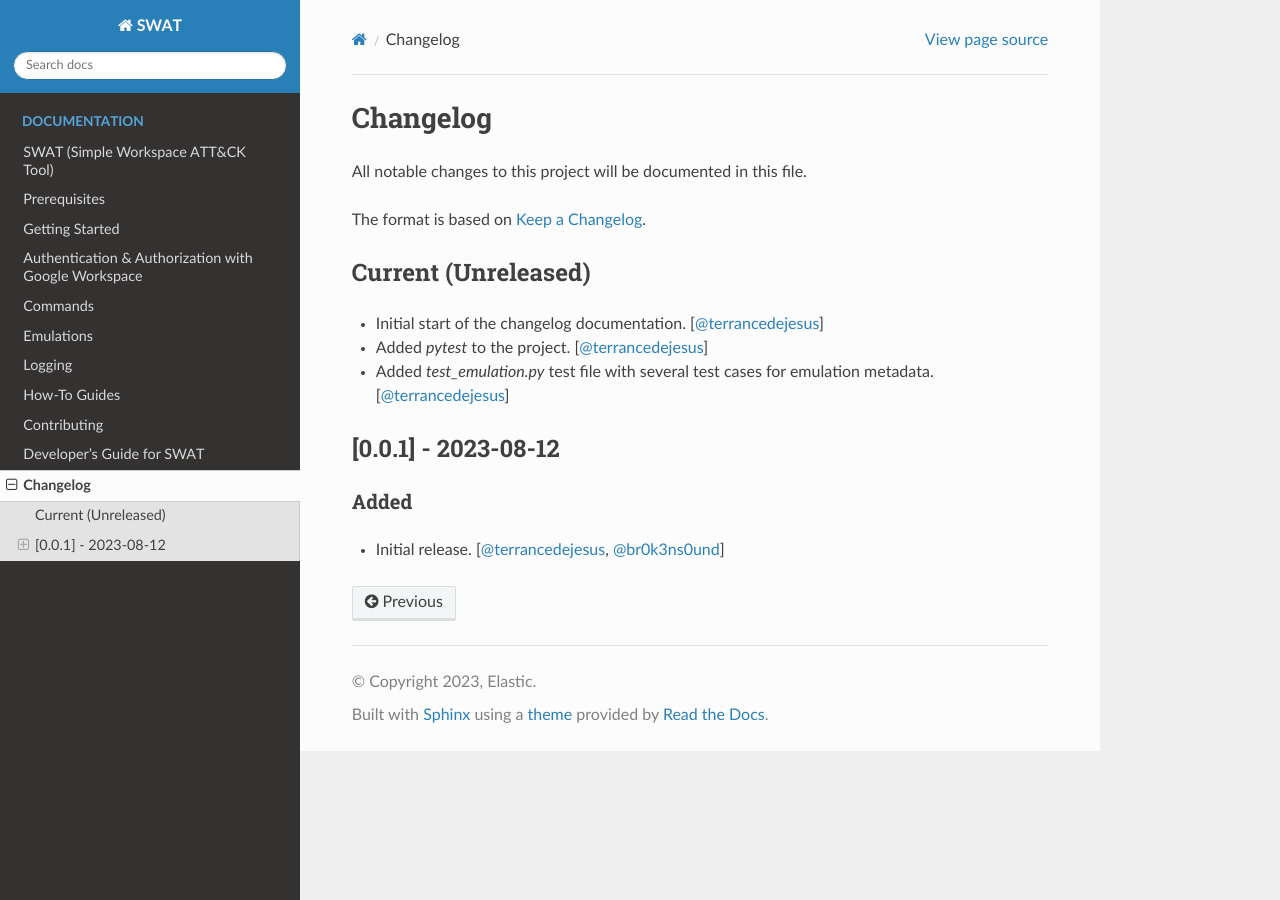
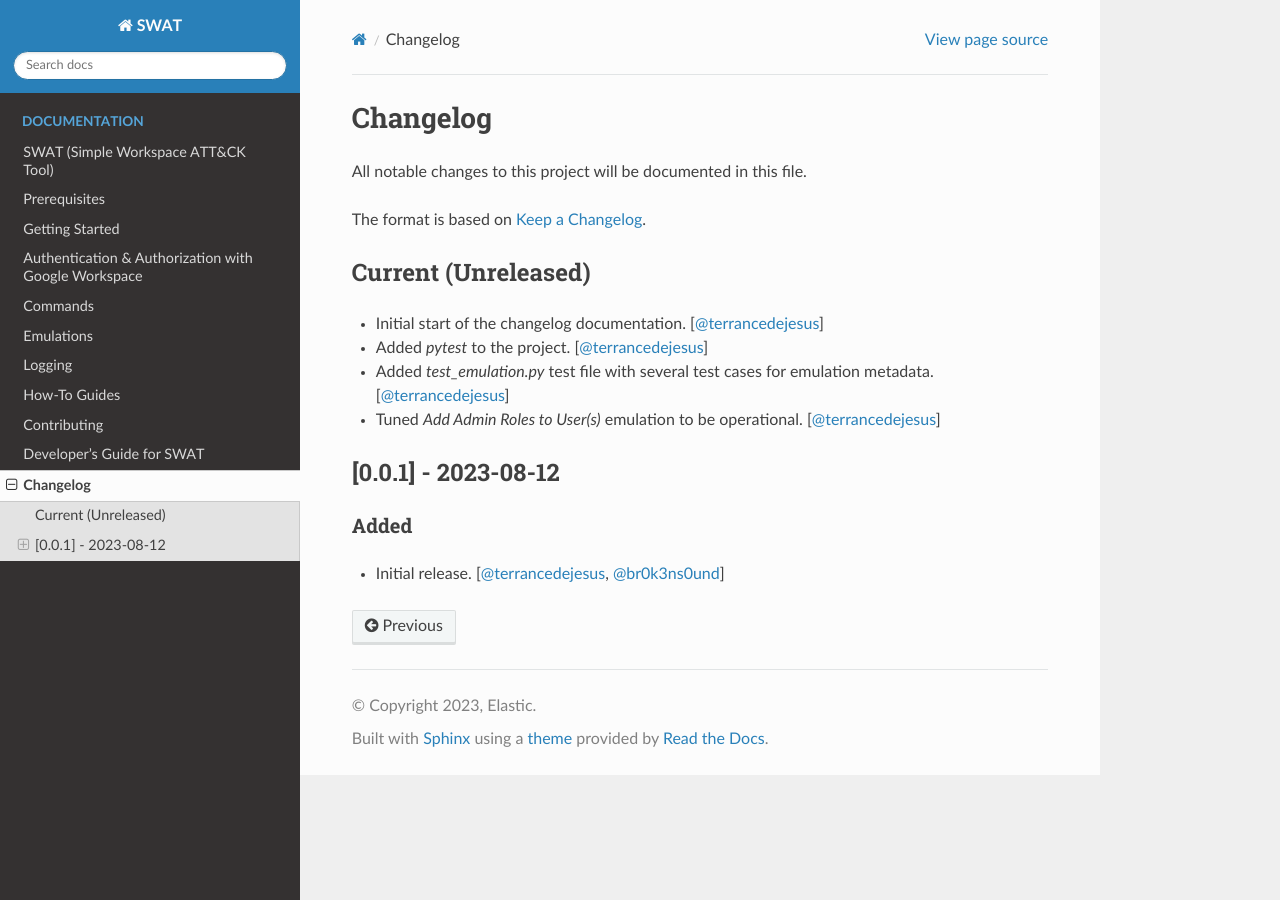
Before and after one commit to elastic/SWAT, a Sphinx documentation site: the page built from docs/CHANGELOG.rst, in a window 1280 px wide. Built offline with Sphinx 7.4.7 and the Read the Docs theme 2.0.0, drawn with Linux system fonts in a browser that asks for light colours.

Commit message:
updated changelog

```diff
--- a/docs/CHANGELOG.rst
+++ b/docs/CHANGELOG.rst
@@ -11,6 +11,7 @@ Current (Unreleased)
 - Initial start of the changelog documentation. [`@terrancedejesus <https://github.com/terrancedejesus>`_]
 - Added `pytest` to the project. [`@terrancedejesus <https://github.com/terrancedejesus>`_]
 - Added `test_emulation.py` test file with several test cases for emulation metadata. [`@terrancedejesus <https://github.com/terrancedejesus>`_]
+- Tuned `Add Admin Roles to User(s)` emulation to be operational. [`@terrancedejesus <https://github.com/terrancedejesus>`_]
 
 [0.0.1] - 2023-08-12
 --------------------------
```
